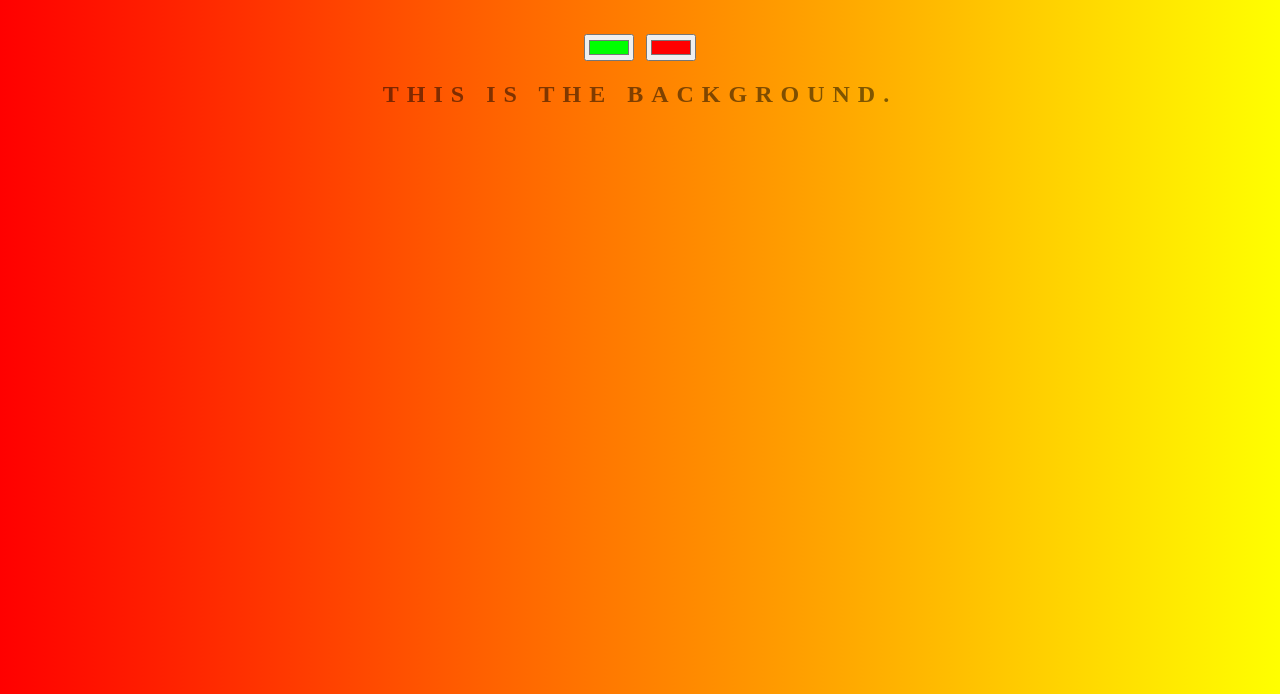
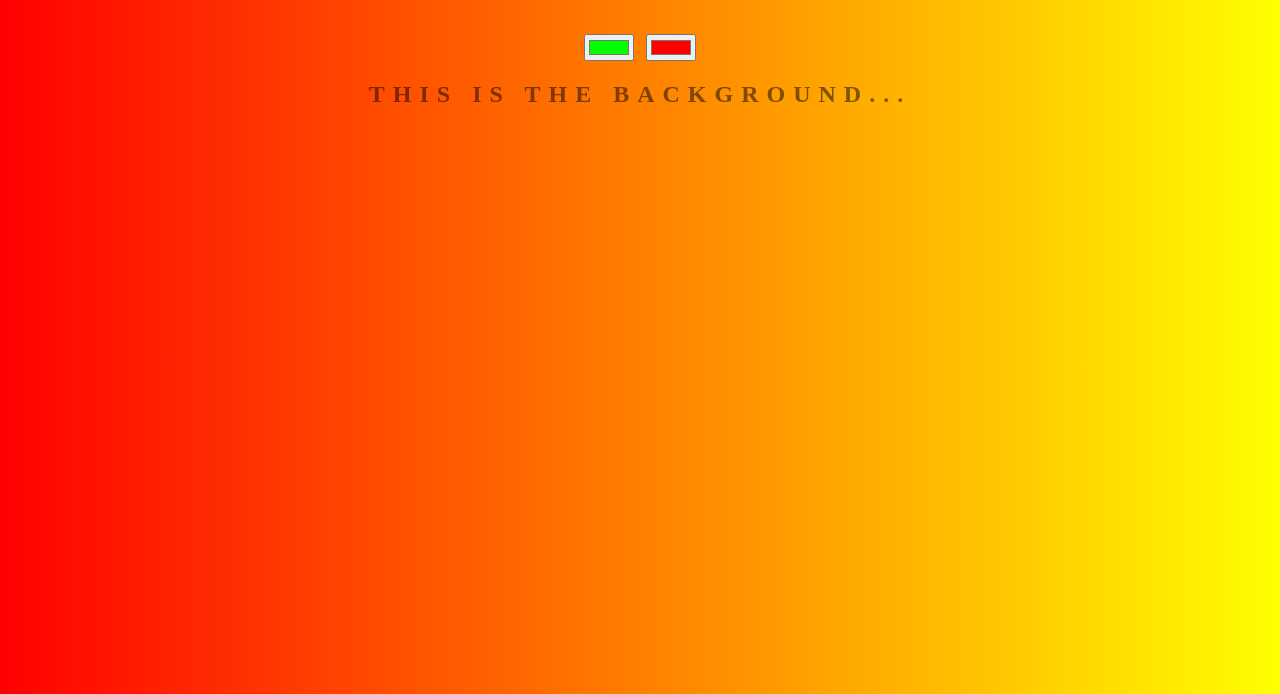
Before and after one commit to darnvisages/background-generator, a plain HTML site: page index.html in a window 1280 px wide. Shown: the part 106-800 px from the top of the page. Drawn offline with Linux system fonts and the light colour scheme.

Commit message:
updating h2

```diff
--- a/index.html
+++ b/index.html
@@ -8,7 +8,7 @@
 	<h1>COOL Generator</h1>
 	<input class="color1" type="color" name="color1" value="#00ff00">
 	<input class="color2" type="color" name="color2" value="#ff0000">
-	<h2>This is the background.</h2>
+	<h2>This is the background...</h2>
 	<h3></h3>
 	<script type="text/javascript" src="script.js"></script>
 </body>
```
